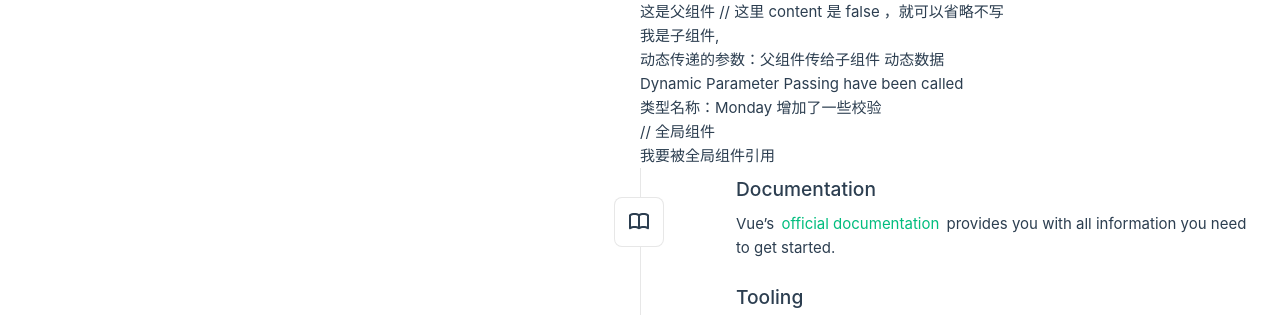
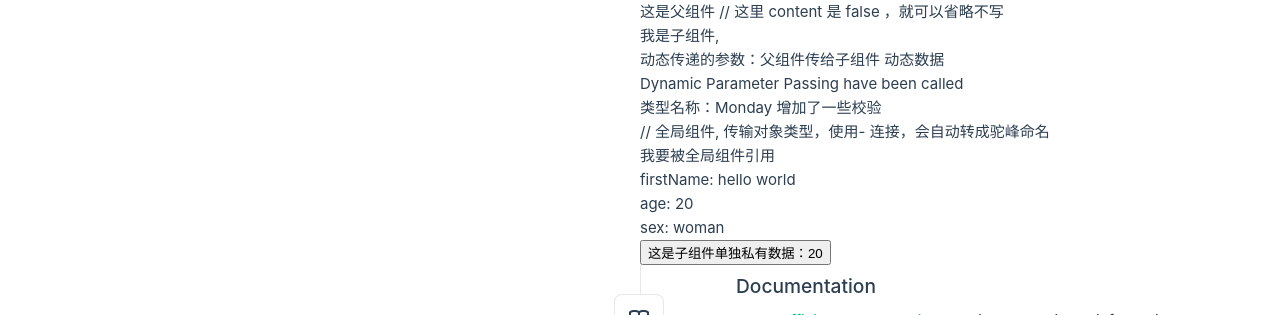
Before and after one commit to seart/vue-practice, a Vue app: page / in a window 1280 px wide. Shown: the top 315 px of the page. Built offline with nearby package versions, Linux system fonts and the light colour scheme; the HTML template or start-up script is replaced by a standard one.

Commit message:
feat: 3-4 单向数据流，3-5 non-props 目前用不到不看

```diff
--- a/src/components/CustomPage.vue
+++ b/src/components/CustomPage.vue
@@ -9,6 +9,12 @@ const funcs = () => {
   alert('this is function')
 }
 const typeName = ref('Monday')
+
+const myWorld = ref({
+  firstName: 'hello world',
+  age: 20,
+  sex: 'woman',
+})
 </script>
 
 <template>
@@ -17,7 +23,7 @@ const typeName = ref('Monday')
     {{ title }}
     // 这里 content 是 false ，就可以省略不写
     <helloTs v-bind:message="messageContent" :funcs="funcs" :typeName="typeName" />
-    // 全局组件
-    <world-ts />
+    // 全局组件, 传输对象类型，使用- 连接，会自动转成驼峰命名
+    <world-ts v-bind:my-world="myWorld" />
   </div>
 </template>
--- a/src/components/customComponents/helloTs.vue
+++ b/src/components/customComponents/helloTs.vue
@@ -1,4 +1,6 @@
 <script setup lang="ts">
+import type { PropType } from 'vue'
+
 const props = defineProps({
   typeName: {
     type: String,
--- a/src/components/customComponents/worldTs.vue
+++ b/src/components/customComponents/worldTs.vue
@@ -1,3 +1,27 @@
+<script setup lang="ts">
+import { ref, type PropType } from 'vue'
+
+const props = defineProps({
+  myWorld: {
+    type: Object as PropType<{
+      firstName: string
+      age: number
+      sex: string
+    }>,
+    required: true,
+  },
+})
+
+const age2 = ref(props.myWorld.age)
+</script>
+
 <template>
   <div>我要被全局组件引用</div>
+  <div v-for="(value, key) in props.myWorld" :key="key">{{ key }}: {{ value }}</div>
+
+  <!-- 下面这种写法是vue 不推荐,且不允许的，虽然不会报错，建议是子组件使用 emit
+  传递事件，父组件监听事件来改变父组件的值 -->
+  <!-- <button @click="props.myWorld.age++">点击增加年龄：{{ props.myWorld.age }}</button> -->
+
+  <button v-on:click="age2++">这是子组件单独私有数据：{{ age2 }}</button>
 </template>
```
